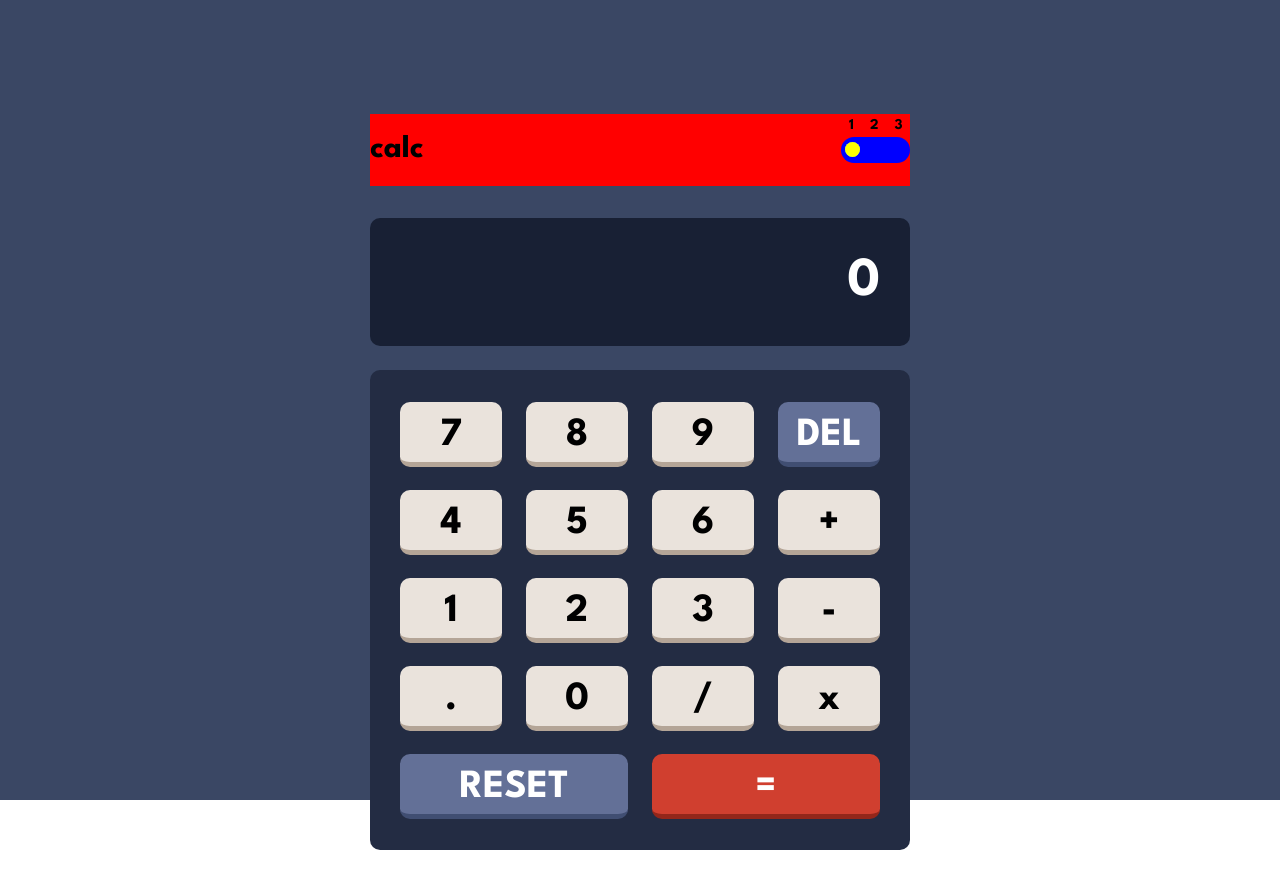
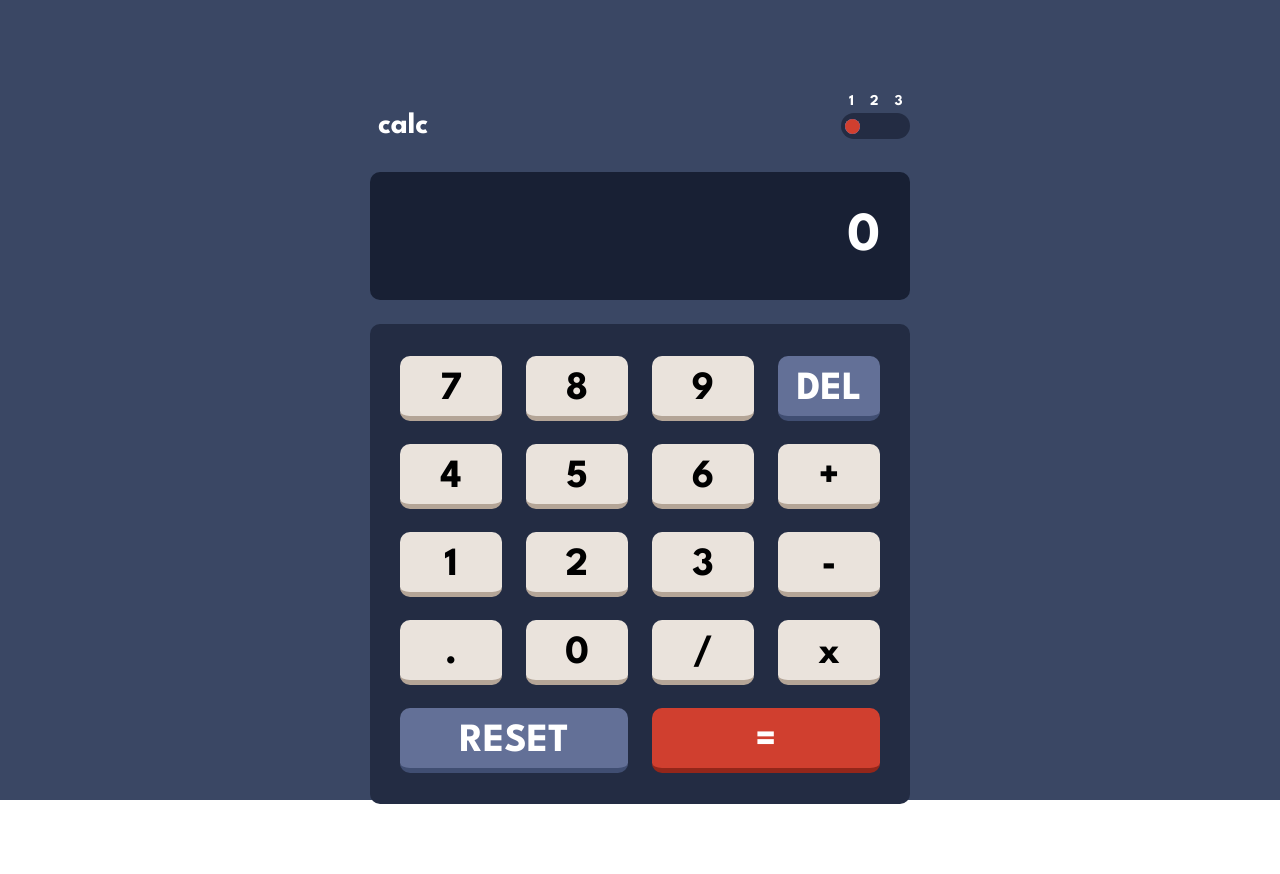
Before and after one commit to Arcanvs/fm-calculatorApp, a React (Vite) app: page / in a window 1280 px wide. After the commit the page ends 828 px from the top, so only its background shows below. Built offline with nearby package versions, Linux system fonts and the light colour scheme.

Commit message:
estilos switch acorde a los temas

```diff
--- a/src/styles/_calculator.scss
+++ b/src/styles/_calculator.scss
@@ -11,11 +11,15 @@
     }
     .calculator__switch{
         /* height: 70px; */
-        background: red;
-        margin-top: 114px;
+        margin-top: 112px;
         justify-content: space-between;
         display: flex;
         align-items: center;
+        h1{
+            margin: 0;
+            margin-left: 8px;
+            font-size: 30px;
+        }
     }
     .calculator__display{
         margin-top: 32px;
@@ -66,6 +70,24 @@
 
     &.theme__1{
         background-color: $VeryDarkdesaturatedBlueMainBack;
+        .calculator__switch{
+            h1{
+                color: $WhiteText;
+            }
+        }
+        .switch__steps {
+            background-color: $VeryDarkDesaturatedBlueToggleBackground;
+            .steps__nums{
+                span{
+                    color: $WhiteText;
+                }
+            }
+            input[type="radio"]{
+                &:checked::before{
+                    background-color: $RedKeyBackgroundToggle;
+                }
+            }
+          }
         .calculator__display{
             background-color: $VeryDarkDesaturatedBlueScreenBackground;
             .display{
@@ -92,6 +114,19 @@
     }
     &.theme__2{
         background-color: $LightGrayMainBackground;
+        .switch__steps {
+            background-color: $GrayishRedToggleBackground;
+            .steps__nums{
+                span{
+                    color: $VeryDarkGrayishYellow;
+                }
+            }
+            input[type="radio"]{
+                &:checked::before{
+                    background-color: $OrangeKeyBackgroundToggle;
+                }
+            }
+          }
         .calculator__buttons{
             background-color: $GrayishRedToggleBackground;
             .button__calc{
@@ -113,6 +148,24 @@
     }
     &.theme__3{
         background-color: $VeryDarkVioletMainBackground;
+        .switch__steps {
+            background-color: $VeryDarkVioletToggleBackground;
+            .steps__nums{
+                span{
+                    color: $LightYellow;
+                }
+            }
+            input[type="radio"]{
+                &:checked::before{
+                    background-color: $PureCyanKeyBackgroundToggle;
+                }
+            }
+          }
+        .calculator__switch{
+            h1{
+                color: $LightYellow;
+            }
+        }
         .calculator__buttons{
             background-color: $VeryDarkVioletToggleBackground;
             .button__calc{
@@ -138,7 +191,6 @@
     display: flex;
     flex-flow:column;
     justify-content: center;
-    background-color: blue;
     border-radius: 50px;
     width: fit-content;
     height: 26px;
@@ -168,8 +220,5 @@
             height: 15px;
             border-radius: 50%;
         }
-        &:checked::before{
-            background-color: yellow;
-        }
     }
   }
```
